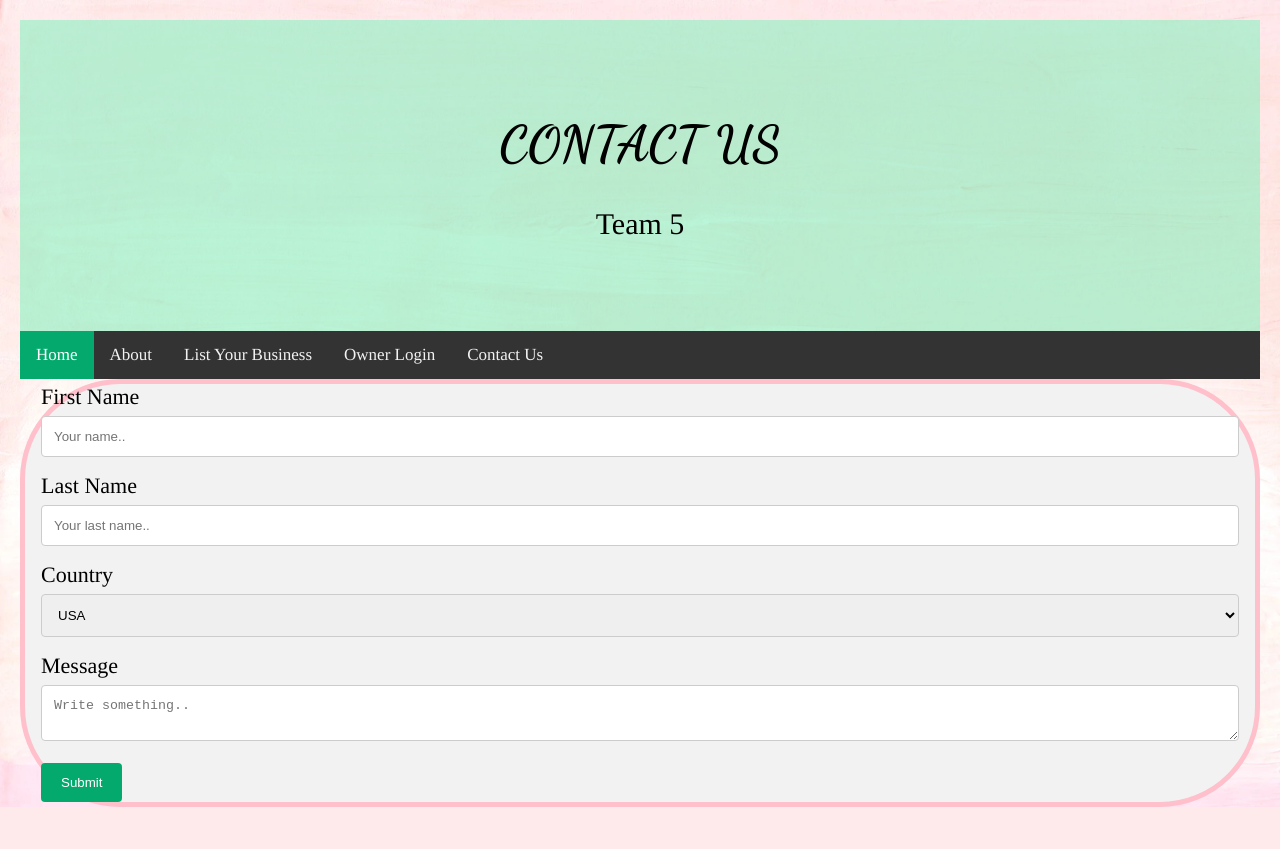
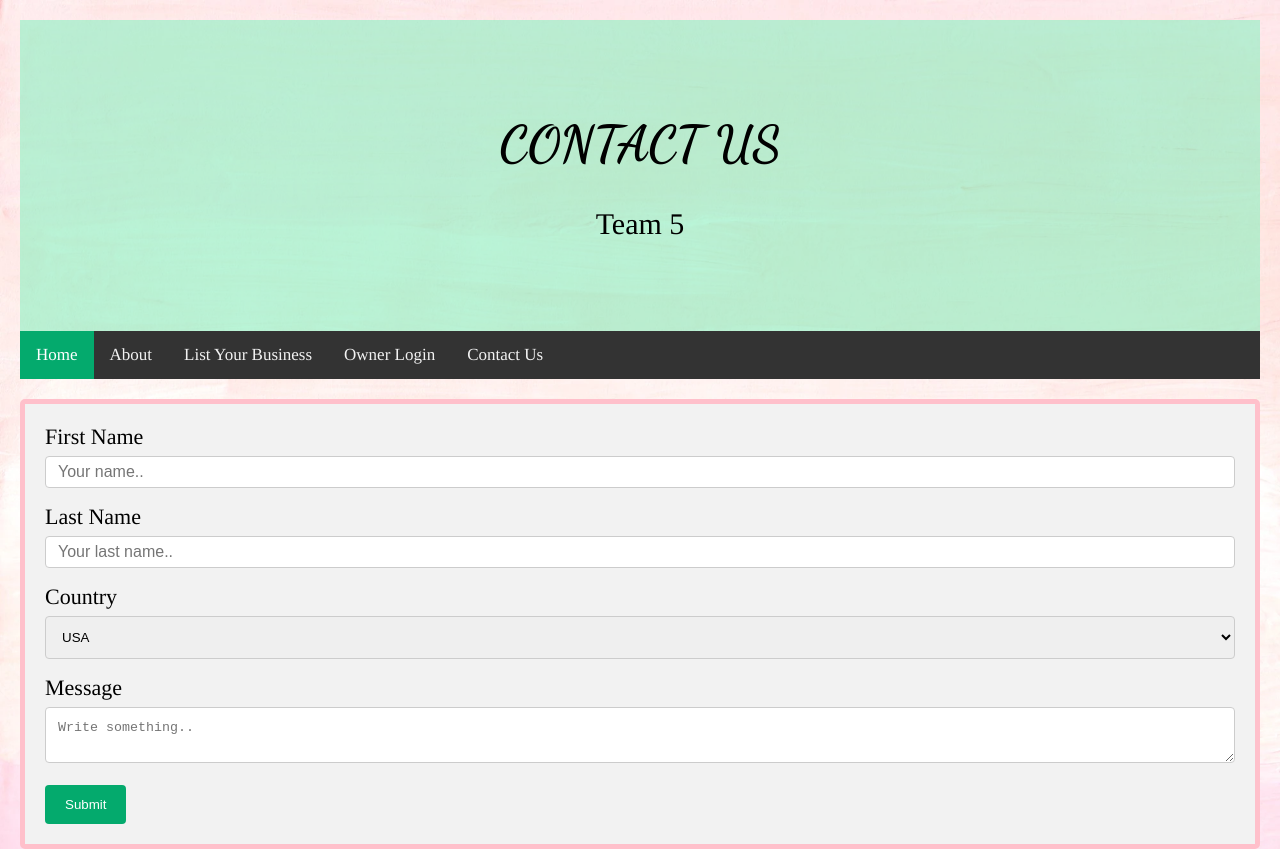
Before and after one commit to Team5SWE/Petit, a React (Create React App) app in the folder client/: page /contact in a window 1280 px wide. Before the commit the page ends 807 px from the top, so only its background shows below. Built offline with nearby package versions, Linux system fonts and the light colour scheme; no server answers.

Commit message:
fixing contact-us styling

```diff
--- a/client/src/css/Contact.css
+++ b/client/src/css/Contact.css
@@ -189,7 +189,7 @@ main {
     text-align: right;
     margin-top: -40px;
 }
-input[type=text], select, textarea {
+.contact-us input[type=text],.contact-us select,.contact-us textarea {
   width: 100%;
   padding: 12px;
   border: 1px solid #ccc;
@@ -201,7 +201,7 @@ input[type=text], select, textarea {
 }
 
 
-input[type=submit] {
+.contact-us input[type=submit] {
   background-color: #04AA6D;
   color: white;
   padding: 12px 20px;
@@ -211,13 +211,13 @@ input[type=submit] {
 }
 
 
-input[type=submit]:hover {
+.contact-us input[type=submit]:hover {
   background-color: #45a049;
 }
 
-.container {
+.contact-us .container {
   border-radius: 5px;
   background-color: #f2f2f2;
   padding: 20px;
-
+  margin-top: 20px;
 }
--- a/client/src/pages/ContactUs.jsx
+++ b/client/src/pages/ContactUs.jsx
@@ -1,11 +1,12 @@
 import React, {Component} from "react";
+import FormInput from "../components/form-input/form-input";
 import "../css/Contact.css";
 
 class ContactUs extends Component {
 
   render(){
     return(
-      <div>
+      <div className="contact-us">
 
         <div class="header">
           <h1>CONTACT US</h1>
@@ -24,10 +25,10 @@ class ContactUs extends Component {
           <form action="mailto:thienbao96@gmail.com">
 
             <label for="fname">First Name</label>
-            <input type="text" id="fname" name="firstname" placeholder="Your name.."/>
+            <input className="form-input" type="text" id="fname" name="firstname" placeholder="Your name.."/>
 
             <label for="lname">Last Name</label>
-            <input type="text" id="lname" name="lastname" placeholder="Your last name.."/>
+            <input className="form-input" type="text" id="lname" name="lastname" placeholder="Your last name.."/>
 
             <label for="country">Country</label>
 
```
